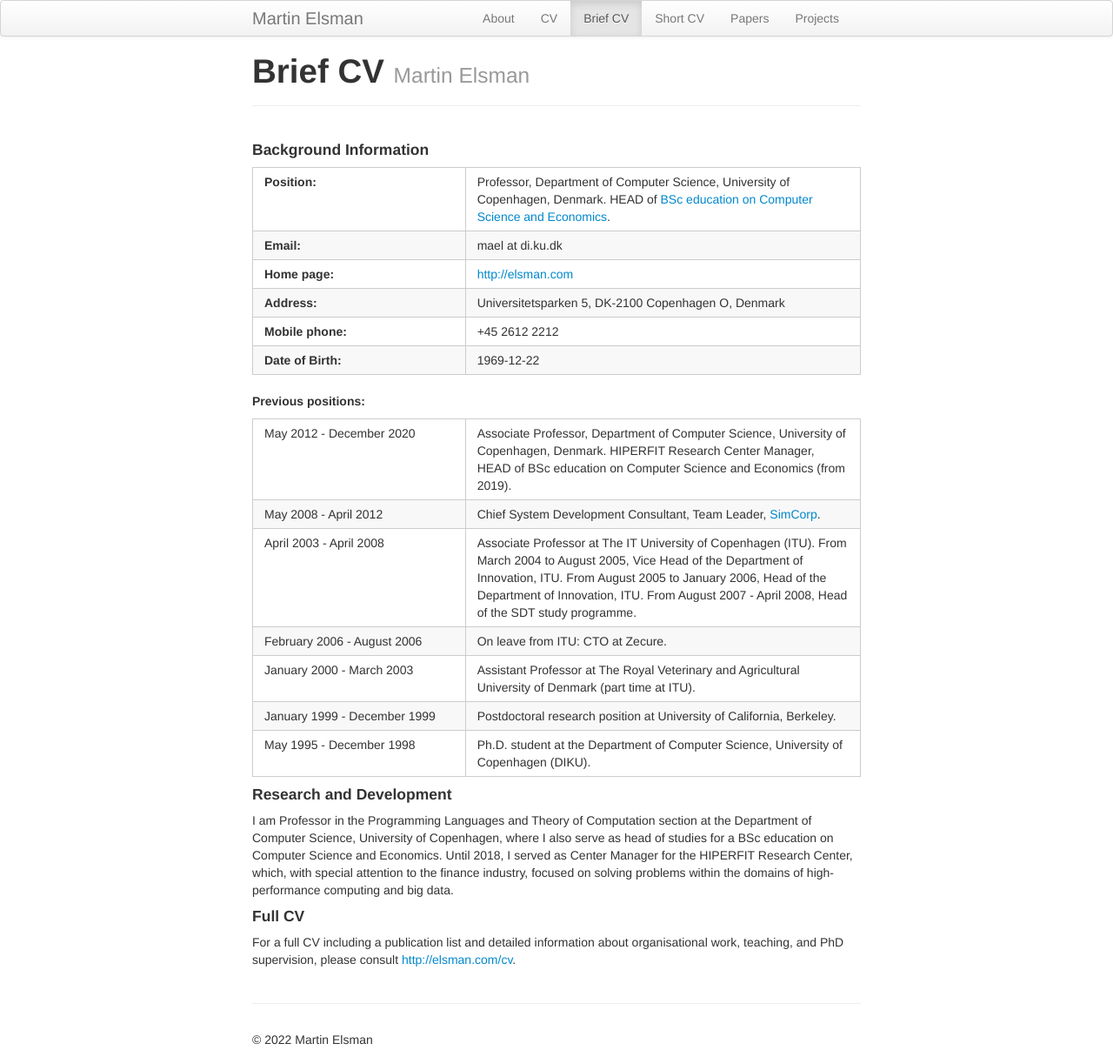
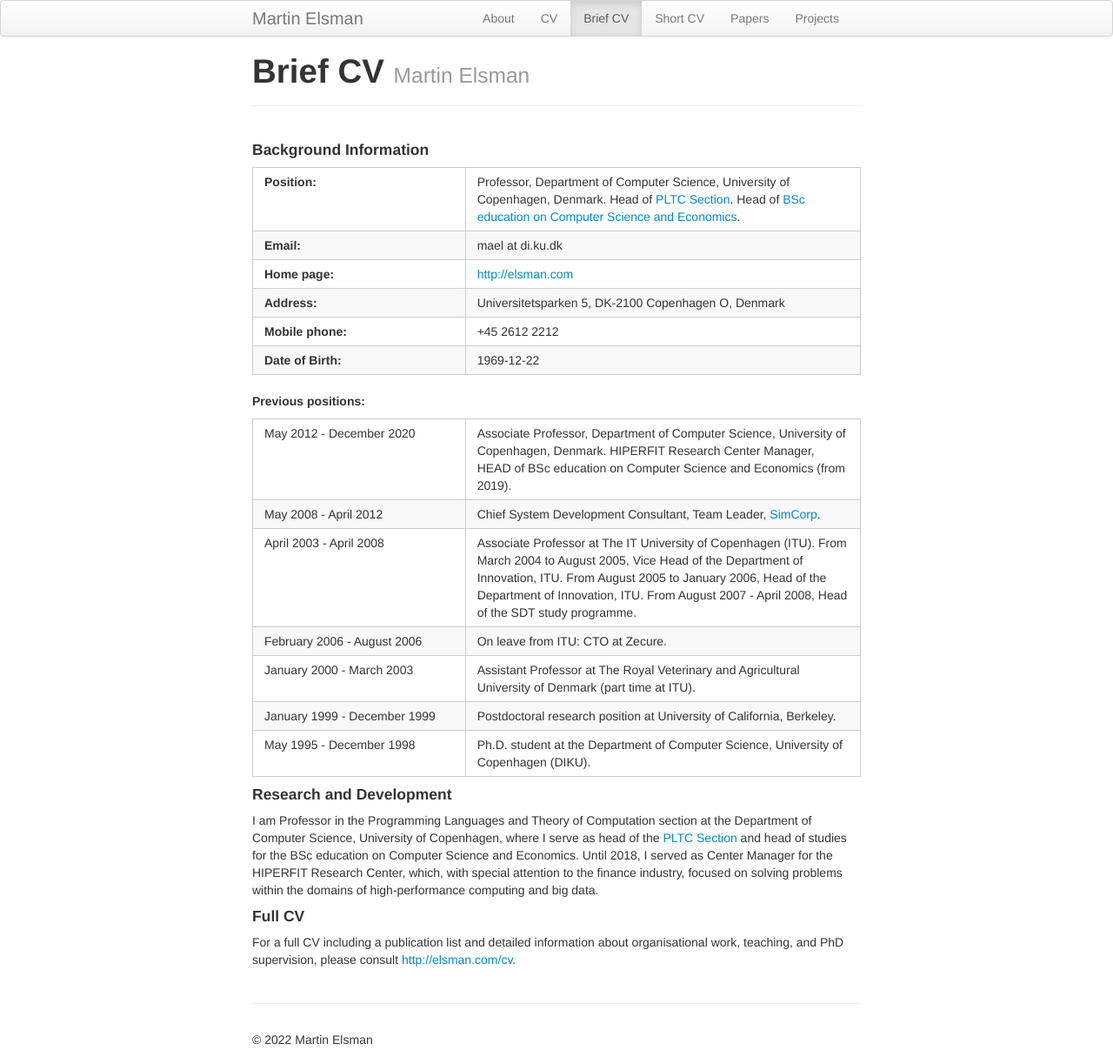
Before and after one commit to melsman/melsman.github.io, a Jekyll site: the page built from cv_brief.md, in a window 1280 px wide. Shown: the whole page at 87% size. Built offline with Jekyll 4.4.1, drawn with Linux system fonts in a browser that asks for light colours; nearby versions of some CDN libraries.

```diff
--- a/cv_brief.md
+++ b/cv_brief.md
@@ -11,7 +11,7 @@ tagline: Martin Elsman
 <table border="0" width="100%" padding="5%" spacing="0">
 <tr valign="top">
 <td width="35%"><b>Position:</b></td><td>Professor, Department of Computer Science,
-University of Copenhagen, Denmark. HEAD of <a href="https://studier.ku.dk/bachelor/datalogi-oekonomi/">BSc education on Computer Science and Economics</a>.
+University of Copenhagen, Denmark. Head of <a href="https://di.ku.dk/english/research/pltc/">PLTC Section</a>. Head of <a href="https://studier.ku.dk/bachelor/datalogi-oekonomi/">BSc education on Computer Science and Economics</a>.
 </td></tr>
 <tr valign="top">
 <td width="35%"><b>Email:</b></td><td>mael at di.ku.dk</td>
@@ -60,11 +60,13 @@ __Previous positions:__
 
 I am Professor in the Programming Languages and Theory of Computation
 section at the Department of Computer Science, University of
-Copenhagen, where I also serve as head of studies for a BSc education
-on Computer Science and Economics. Until 2018, I served as Center
-Manager for the HIPERFIT Research Center, which, with special
-attention to the finance industry, focused on solving problems within
-the domains of high-performance computing and big data.
+Copenhagen, where I serve as head of the <a
+href="https://di.ku.dk/english/research/pltc/">PLTC Section</a> and
+head of studies for the BSc education on Computer Science and
+Economics. Until 2018, I served as Center Manager for the HIPERFIT
+Research Center, which, with special attention to the finance
+industry, focused on solving problems within the domains of
+high-performance computing and big data.
 
 #### Full CV
 
```
Also changed, not shown: about.md (+4 -2 lines), cv.md (+4 -3 lines), cv_short.md (+5 -3 lines).
